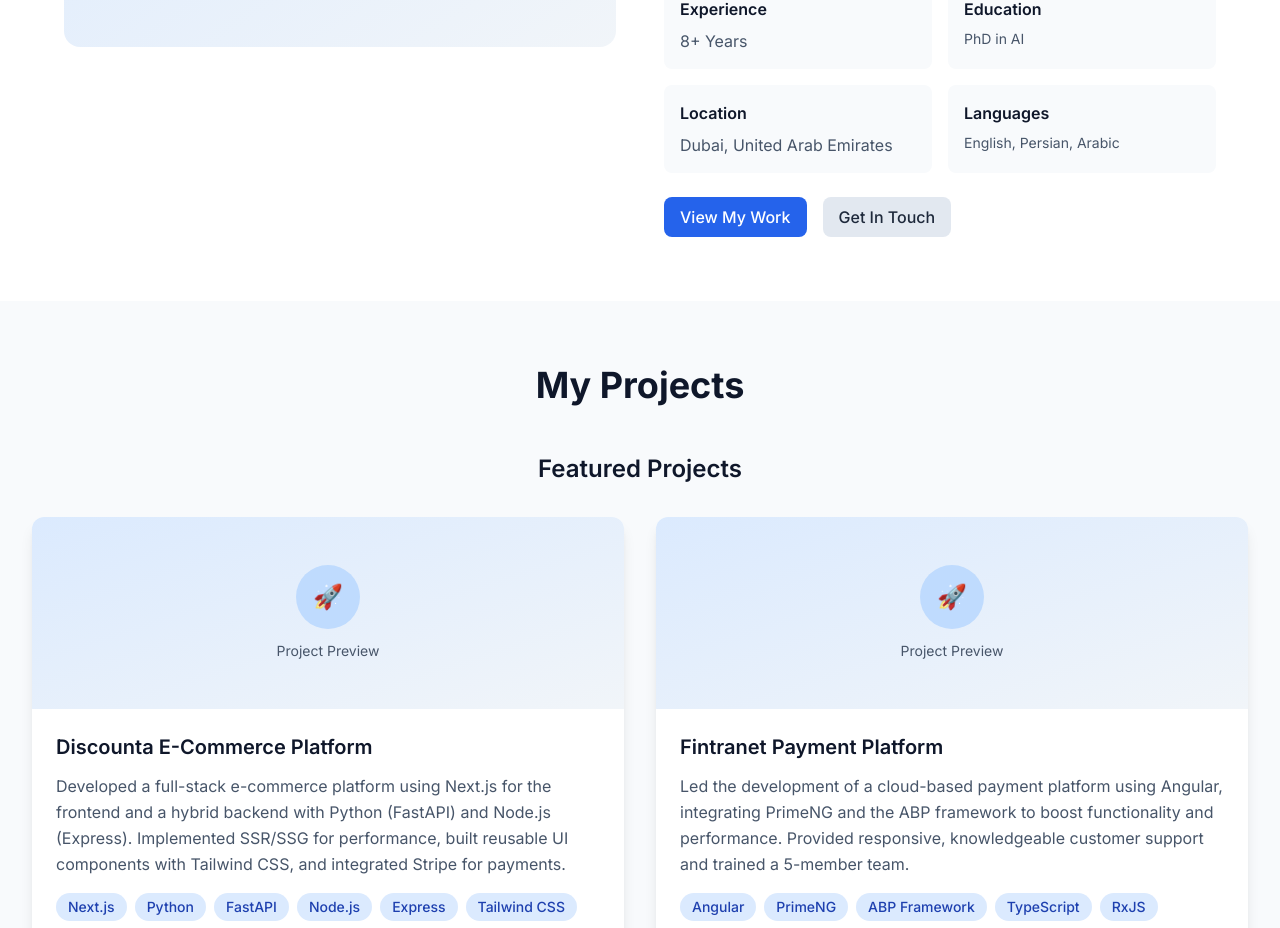
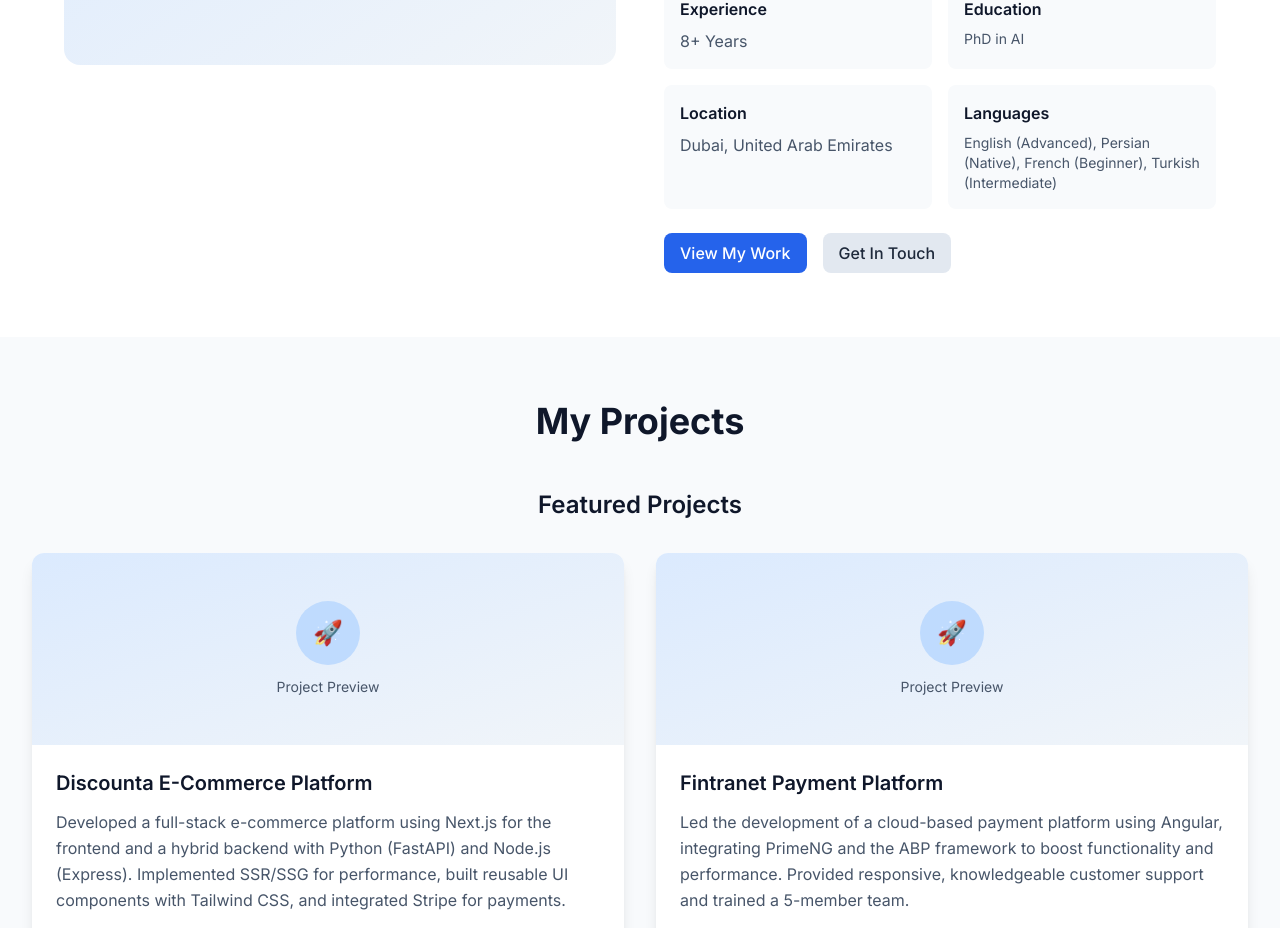
Before and after one commit to marjani34/portfolio, a Next.js app: page / in a window 1280 px wide. Shown: the part 1479-2407 px from the top of the page. Built offline with nearby package versions, Linux system fonts and the light colour scheme.

Commit message:
Update language proficiency levels in portfolio

```diff
--- a/src/data/portfolio.ts
+++ b/src/data/portfolio.ts
@@ -71,7 +71,7 @@ export const personalInfo = {
   avatar: '/avatar.jpg',
   experience: '8+ Years',
   education: 'Doctor of Science (PhD), Artificial Intelligence - Islamic Azad University',
-  languages: ['English', 'Persian', 'Arabic'],
+  languages: ['English (Advanced)', 'Persian (Native)', 'French (Beginner)', 'Turkish (Intermediate)'],
   linkedin: 'https://linkedin.com/in/amir-marjani',
   github: 'https://github.com/amir-marjani'
 }
```
